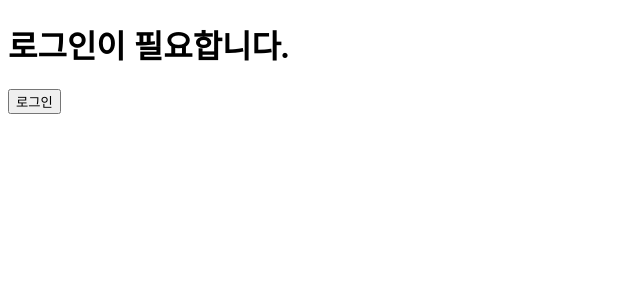
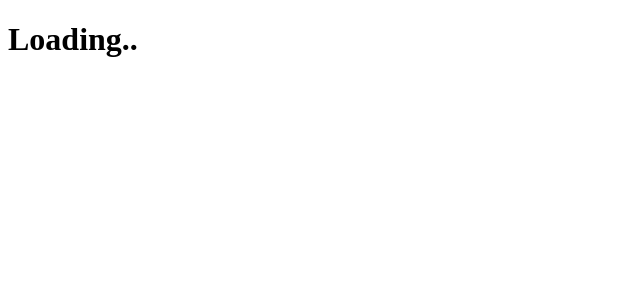
Before and after one commit to rowing0328/react-typescript-zero-to-hero, a React (Vite) app in the folder react/: page / in a window 1280 px wide. Shown: the top 300 px of the page, without its empty margins (0-640 px from the left). Built offline with nearby package versions, Linux system fonts and the light colour scheme.

Commit message:
Feat : 조건부 렌더링 - switch

```diff
--- a/react/src/App.tsx
+++ b/react/src/App.tsx
@@ -1,23 +1,35 @@
-/* 로그인 상태에 따른 화면 렌더링 */
-import { useState } from 'react';
-
-import LoginStatus from './component/LoginStatus';
+/* 조건부 렌더링 - switch */
+import StatusMessage from './component/StatusMessage.tsx';
 
 export default function App() {
-  const [isLoggedIn, setLoggedIn] = useState(false);
-  const handleLoggedIn = () => setLoggedIn(true);
-  const handleLogout = () => setLoggedIn(false);
-
+  const status = 'loading';
   return (
     <>
-      <LoginStatus
-        isLoggedIn={isLoggedIn}
-        handleLoggedIn={handleLoggedIn}
-        handleLogout={handleLogout}
-      />
+      <StatusMessage status={status} />
     </>
   );
 }
+
+/* 로그인 상태에 따른 화면 렌더링 */
+// import { useState } from 'react';
+//
+// import LoginStatus from './component/LoginStatus';
+//
+// export default function App() {
+//   const [isLoggedIn, setLoggedIn] = useState(false);
+//   const handleLoggedIn = () => setLoggedIn(true);
+//   const handleLogout = () => setLoggedIn(false);
+//
+//   return (
+//     <>
+//       <LoginStatus
+//         isLoggedIn={isLoggedIn}
+//         handleLoggedIn={handleLoggedIn}
+//         handleLogout={handleLogout}
+//       />
+//     </>
+//   );
+// }
 
 /* 조건부 렌더링 - if */
 // import Greeting from './component/Greeting';
--- a/react/src/component/StatusMessage.tsx
+++ b/react/src/component/StatusMessage.tsx
@@ -1,3 +1,4 @@
+/* 조건부 렌더링 */
 export default function StatusMessage({ status }: { status: string }) {
   // loading, success, error, default
 
```
